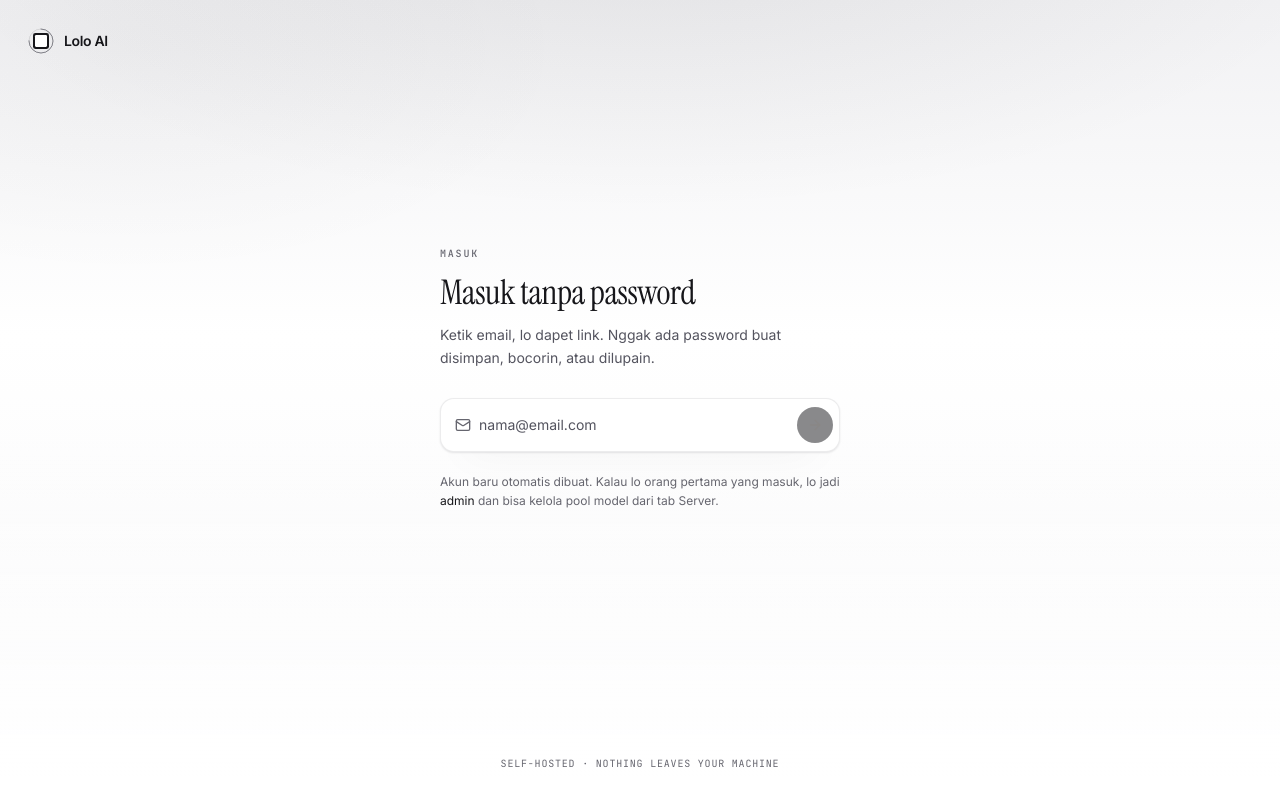
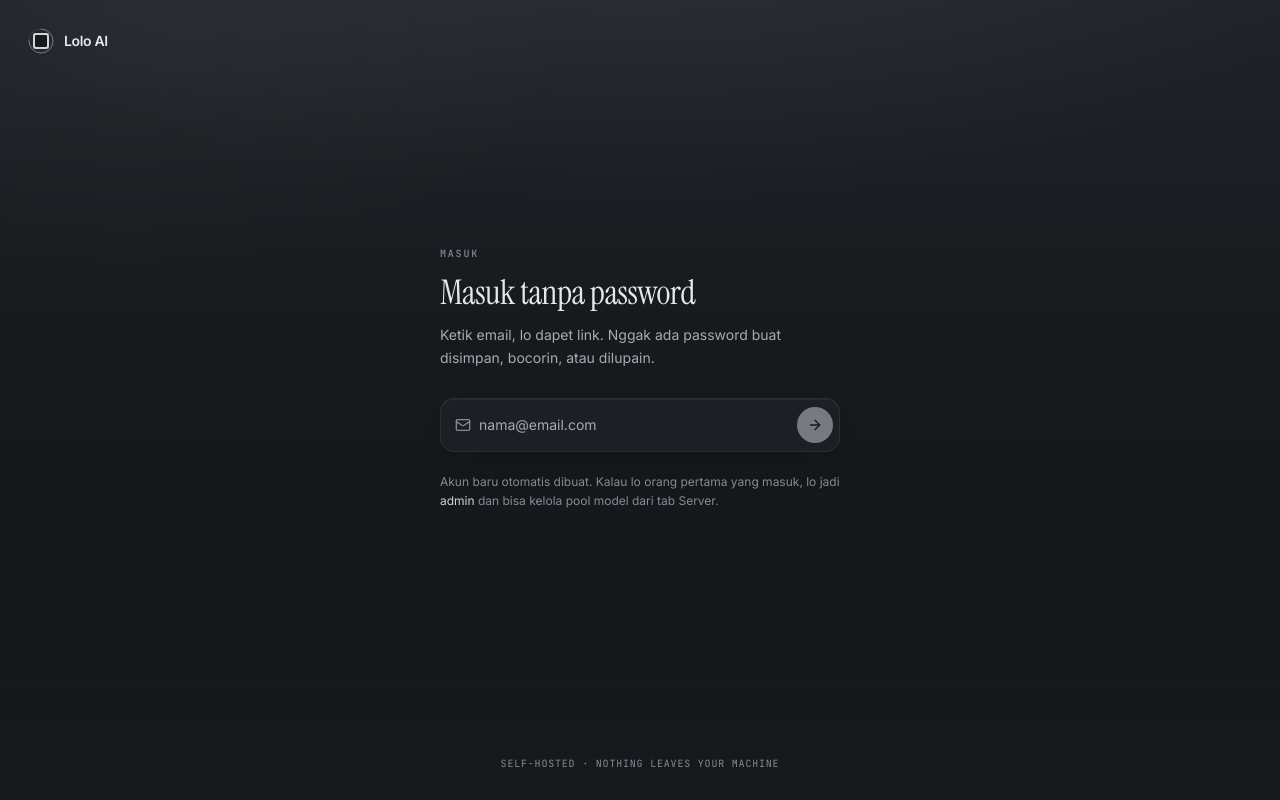
Before and after one commit to cramelolo291-bot/Codelolo.ai, a React (Vite) app: page /auth in a window 1280 px wide. Built offline with nearby package versions, Linux system fonts and the light colour scheme; no server answers.

Commit message:
Apply charcoal grey and black dark theme

```diff
--- a/src/index.css
+++ b/src/index.css
@@ -68,48 +68,39 @@
    mode carries a faint violet cast so the two modes read as one product rather
    than as two skins. */
 :root {
-  color-scheme: light;
+  color-scheme: dark;
   --radius: 0.875rem;
 
-  /* Four greys on white. Steps stay close enough to read as one material. */
-  --bg: #ffffff;
-  --bg-2: #f7f7f8;
-  --bg-3: #f1f1f3;
-  --bg-deep: #ececed;
-  --surface-1: #ffffff;
-  --surface-2: #f4f4f6;
-  --surface-3: #eaeaed;
+  /* Default theme: charcoal grey mixed with black. */
+  --bg: #17191d;
+  --bg-2: #141619;
+  --bg-3: #202329;
+  --bg-deep: #111316;
+  --surface-1: #1c1f24;
+  --surface-2: #24282f;
+  --surface-3: #2d323a;
 
-  --text-1: #16161a;
-  --text-2: #45454e;
-  /* Every tier below clears 4.5:1 against the worst surface it sits on,
-     including #eaeaed. A four-step grey ramp cannot all clear 4.5:1 and keep
-     its old spread, so the steps are tighter now and the hierarchy is carried
-     by size and weight instead of by falling below AA. */
-  --text-3: #54545f;
-  --text-4: #66666f;
+  --text-1: #e5e7eb;
+  --text-2: #c2c6ce;
+  --text-3: #a5abb5;
+  --text-4: #858c98;
 
-  /* Hairlines, not borders. 8% black reads as an edge of a material. */
-  --line: rgba(22, 22, 26, 0.08);
-  --line-strong: rgba(22, 22, 26, 0.14);
-  --spec: rgba(255, 255, 255, 0.9);
+  --line: rgba(229, 231, 235, 0.08);
+  --line-strong: rgba(229, 231, 235, 0.15);
+  --spec: rgba(255, 255, 255, 0.045);
 
-  /* Light mode has no hue: the accent is ink. Solid near-black on white is
-     the whole look. */
-  --accent-warm: #16161a;
-  --accent-warm-hover: #2f2f37;
-  --accent-warm-soft: rgba(22, 22, 26, 0.07);
-  --accent-cool: #565678;
-  --accent-cool-soft: rgba(86, 86, 120, 0.1);
-  --ember-rgb: 22, 22, 26;
-  --violet-rgb: 109, 74, 216;
-  /* The two materials that carry light. Both are black-tinted in light mode so
-     they are visible against a white card, and white-tinted in dark mode. */
-  --glass-rgb: 22, 22, 26;
-  --sheen-rgb: 22, 22, 26;
-  --shadow-soft: rgba(22, 22, 26, 0.1);
-  --shadow-deep: rgba(22, 22, 26, 0.16);
-  --vignette: rgba(22, 22, 26, 0.14);
+  --accent-warm: #d1d5db;
+  --accent-warm-hover: #f3f4f6;
+  --accent-warm-soft: rgba(209, 213, 219, 0.12);
+  --accent-cool: #aeb6c2;
+  --accent-cool-soft: rgba(174, 182, 194, 0.12);
+  --ember-rgb: 209, 213, 219;
+  --violet-rgb: 174, 182, 194;
+  --glass-rgb: 255, 255, 255;
+  --sheen-rgb: 255, 255, 255;
+  --shadow-soft: rgba(0, 0, 0, 0.22);
+  --shadow-deep: rgba(0, 0, 0, 0.5);
+  --vignette: rgba(0, 0, 0, 0.24);
 
   --font-ui: "Inter", system-ui, -apple-system, "Segoe UI", Roboto, sans-serif;
   --font-display: "Instrument Serif", Georgia, "Times New Roman", serif;
@@ -126,29 +117,29 @@
   --popover: var(--surface-1);
   --popover-foreground: var(--text-1);
   --primary: var(--accent-warm);
-  --primary-foreground: #ffffff;
+  --primary-foreground: #17191d;
   --secondary: var(--surface-2);
   --secondary-foreground: var(--text-1);
   --muted: var(--surface-2);
   --muted-foreground: var(--text-3);
   --accent: var(--accent-warm-soft);
-  --accent-foreground: var(--accent-warm);
-  --destructive: #c0392b;
-  --border: rgba(22, 22, 26, 0.1);
-  --input: rgba(22, 22, 26, 0.14);
+  --accent-foreground: var(--text-1);
+  --destructive: #ef7468;
+  --border: rgba(229, 231, 235, 0.1);
+  --input: rgba(229, 231, 235, 0.14);
   --ring: var(--accent-warm);
-  --chart-1: #6d4ad8;
-  --chart-2: #565678;
-  --chart-3: #8a8a94;
-  --chart-4: #3f3f4a;
-  --chart-5: #b0b0b8;
+  --chart-1: #d1d5db;
+  --chart-2: #aeb6c2;
+  --chart-3: #858c98;
+  --chart-4: #c2c6ce;
+  --chart-5: #6f7783;
   --sidebar: var(--surface-1);
   --sidebar-foreground: var(--text-2);
   --sidebar-primary: var(--accent-warm);
-  --sidebar-primary-foreground: #ffffff;
+  --sidebar-primary-foreground: #17191d;
   --sidebar-accent: var(--surface-2);
   --sidebar-accent-foreground: var(--text-1);
-  --sidebar-border: rgba(22, 22, 26, 0.1);
+  --sidebar-border: rgba(229, 231, 235, 0.1);
   --sidebar-ring: var(--accent-warm);
 }
 
@@ -156,49 +147,49 @@
    the accent is not a sticker on top of a grey UI — it is the light source. */
 .dark {
   color-scheme: dark;
-  --bg: #08070c;
-  --bg-2: #06050a;
-  --bg-3: #100e18;
-  --bg-deep: #040307;
-  --surface-1: #100e17;
-  --surface-2: #17141f;
-  --surface-3: #1f1a2b;
+  --bg: #17191d;
+  --bg-2: #141619;
+  --bg-3: #202329;
+  --bg-deep: #111316;
+  --surface-1: #1c1f24;
+  --surface-2: #24282f;
+  --surface-3: #2d323a;
 
-  --text-1: #f2f0f7;
-  --text-2: #b6b1cb;
-  --text-3: #a09bba;
-  --text-4: #8782a7;
+  --text-1: #e5e7eb;
+  --text-2: #c2c6ce;
+  --text-3: #a5abb5;
+  --text-4: #858c98;
 
-  --line: rgba(242, 240, 247, 0.07);
-  --line-strong: rgba(242, 240, 247, 0.13);
-  --spec: rgba(255, 255, 255, 0.055);
+  --line: rgba(229, 231, 235, 0.08);
+  --line-strong: rgba(229, 231, 235, 0.15);
+  --spec: rgba(255, 255, 255, 0.045);
 
-  --accent-warm: #a06bff;
-  --accent-warm-hover: #b48cff;
-  --accent-warm-soft: rgba(160, 107, 255, 0.15);
-  --accent-cool: #7dd3c0;
-  --accent-cool-soft: rgba(125, 211, 192, 0.12);
-  --ember-rgb: 160, 107, 255;
-  --violet-rgb: 160, 107, 255;
+  --accent-warm: #d1d5db;
+  --accent-warm-hover: #f3f4f6;
+  --accent-warm-soft: rgba(209, 213, 219, 0.12);
+  --accent-cool: #aeb6c2;
+  --accent-cool-soft: rgba(174, 182, 194, 0.12);
+  --ember-rgb: 209, 213, 219;
+  --violet-rgb: 174, 182, 194;
   --glass-rgb: 255, 255, 255;
   --sheen-rgb: 255, 255, 255;
-  --shadow-soft: rgba(0, 0, 0, 0.4);
-  --shadow-deep: rgba(0, 0, 0, 0.9);
-  --vignette: rgba(0, 0, 0, 0.55);
+  --shadow-soft: rgba(0, 0, 0, 0.22);
+  --shadow-deep: rgba(0, 0, 0, 0.5);
+  --vignette: rgba(0, 0, 0, 0.24);
 
-  --primary-foreground: #0b0713;
-  --destructive: #d96a5a;
-  --border: rgba(242, 240, 247, 0.09);
-  --input: rgba(242, 240, 247, 0.12);
-  --accent-foreground: var(--accent-warm);
-  --chart-1: #a06bff;
-  --chart-2: #7dd3c0;
-  --chart-3: #b8a68c;
-  --chart-4: #8a9bb0;
-  --chart-5: #c9a3ff;
-  --sidebar-primary-foreground: #0b0713;
+  --primary-foreground: #17191d;
+  --destructive: #ef7468;
+  --border: rgba(229, 231, 235, 0.1);
+  --input: rgba(229, 231, 235, 0.14);
+  --accent-foreground: var(--text-1);
+  --chart-1: #d1d5db;
+  --chart-2: #aeb6c2;
+  --chart-3: #858c98;
+  --chart-4: #c2c6ce;
+  --chart-5: #6f7783;
+  --sidebar-primary-foreground: #17191d;
   --sidebar-accent: var(--surface-2);
-  --sidebar-border: rgba(242, 240, 247, 0.09);
+  --sidebar-border: rgba(229, 231, 235, 0.1);
   --sidebar-ring: var(--accent-warm);
 }
 
@@ -760,10 +751,10 @@
 :root {
   /* Stars read as grey dust in light mode — the light palette is meant to be
      hueless — and as violet in dark mode. */
-  --star-rgb: 22, 22, 26;
+  --star-rgb: 209, 213, 219;
 }
 .dark {
-  --star-rgb: 160, 107, 255;
+  --star-rgb: 209, 213, 219;
 }
 
 /* Kilat: a thin blade of light that crosses a surface once on hover. Faster
```
